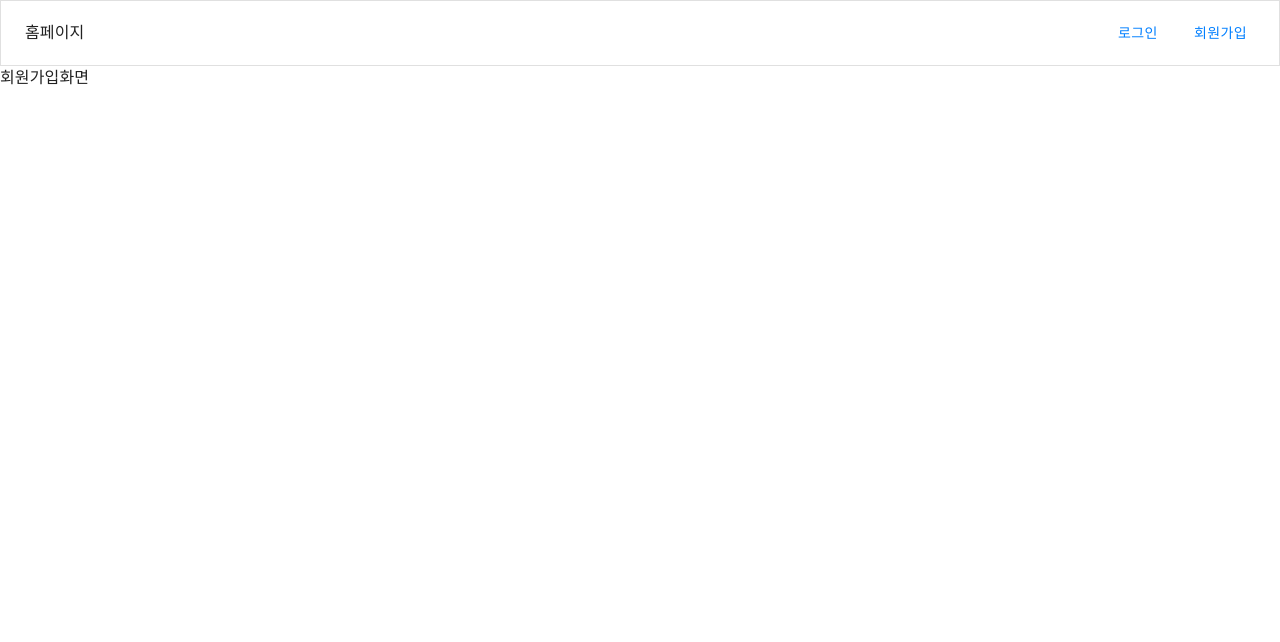
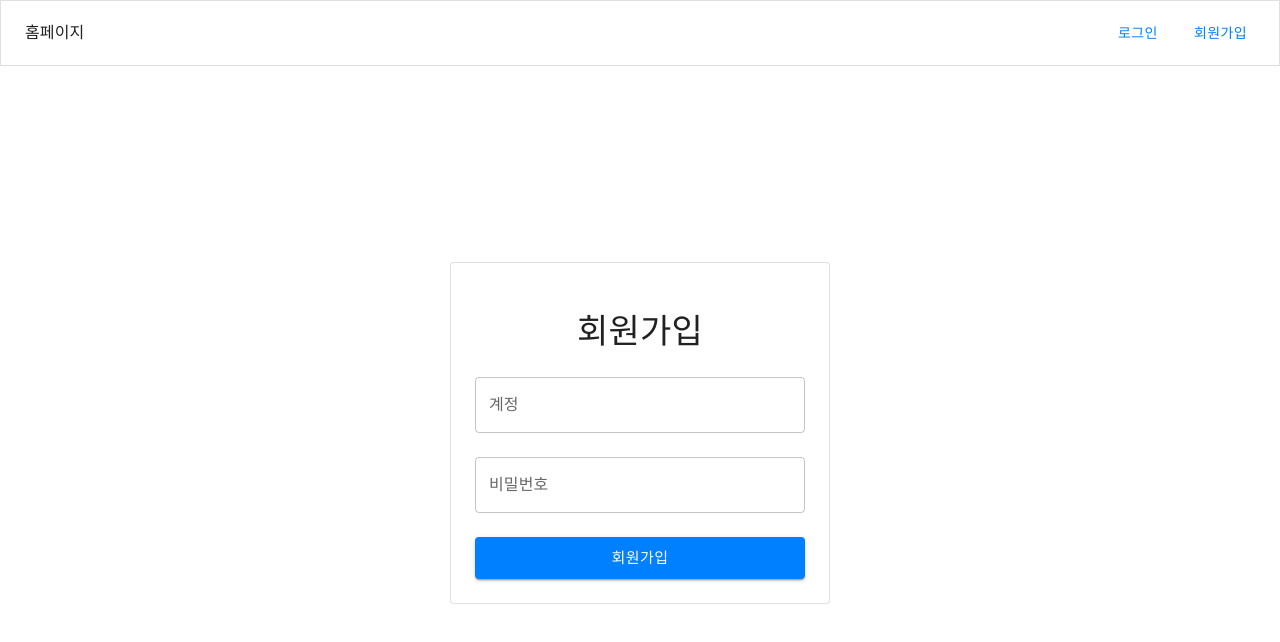
Before and after one commit to yanggangbb/edu-offline-study-react, a React (Vite) app: page /join in a window 1280 px wide. Shown: the top 642 px of the page. Built offline with nearby package versions, Linux system fonts and the light colour scheme.

Commit message:
✨ 회원가입 페이지 추가

```diff
--- a/src/app.tsx
+++ b/src/app.tsx
@@ -13,6 +13,7 @@ const AuthLayout = loadable(() => import('layouts/AuthLayout'));
 const MainLayout = loadable(() => import('layouts/MainLayout'));
 
 const IndexPage = loadable(() => import('pages/index'));
+const JoinPage = loadable(() => import('pages/join'));
 
 const App = () => (
   <RouterProvider
@@ -21,7 +22,7 @@ const App = () => (
         <Route element={<Provider />}>
           <Route element={<MainLayout />} loader={MainLayout.load}>
             <Route path='/' element={<IndexPage />} loader={IndexPage.load} />
-            <Route path='/join' element={<>회원가입화면</>} />
+            <Route path='/join' element={<JoinPage />} loader={JoinPage.load} />
           </Route>
           ,
           <Route
--- /dev/null
+++ b/src/pages/join.tsx
@@ -0,0 +1,52 @@
+import { Button, Paper, Stack, TextField, Typography } from '@mui/material';
+import { useMutation } from '@tanstack/react-query';
+import { Helmet } from 'react-helmet-async';
+import { useForm } from 'react-hook-form';
+import { useNavigate } from 'react-router-dom';
+import client from 'utils/client';
+
+interface JoinForm {
+  username: string;
+  password: string;
+}
+
+const JoinPage = () => {
+  const navigate = useNavigate();
+  const { mutate } = useMutation({
+    mutationFn: (formData: JoinForm) => client.post('/auth/join', formData),
+    mutationKey: ['join'],
+    onSuccess: () => {
+      navigate('/');
+    },
+  });
+
+  const { handleSubmit, register } = useForm<JoinForm>();
+
+  const handleLoginSubmit = handleSubmit((formData) => {
+    mutate(formData);
+  });
+
+  return (
+    <>
+      <Helmet>
+        <title>회원가입 페이지</title>
+      </Helmet>
+      <Stack flex='1' alignItems='center' justifyContent='center' px={2}>
+        <Paper sx={{ maxWidth: 380, width: '100%' }} variant='outlined'>
+          <Stack component='form' spacing={3} pt={6} pb={3} px={3} onSubmit={handleLoginSubmit}>
+            <Typography textAlign='center' variant='h4'>
+              회원가입
+            </Typography>
+            <TextField label='계정' type='email' {...register('username')} />
+            <TextField label='비밀번호' type='password' {...register('password')} />
+            <Button fullWidth variant='contained' type='submit' size='large'>
+              회원가입
+            </Button>
+          </Stack>
+        </Paper>
+      </Stack>
+    </>
+  );
+};
+
+export default JoinPage;
```
